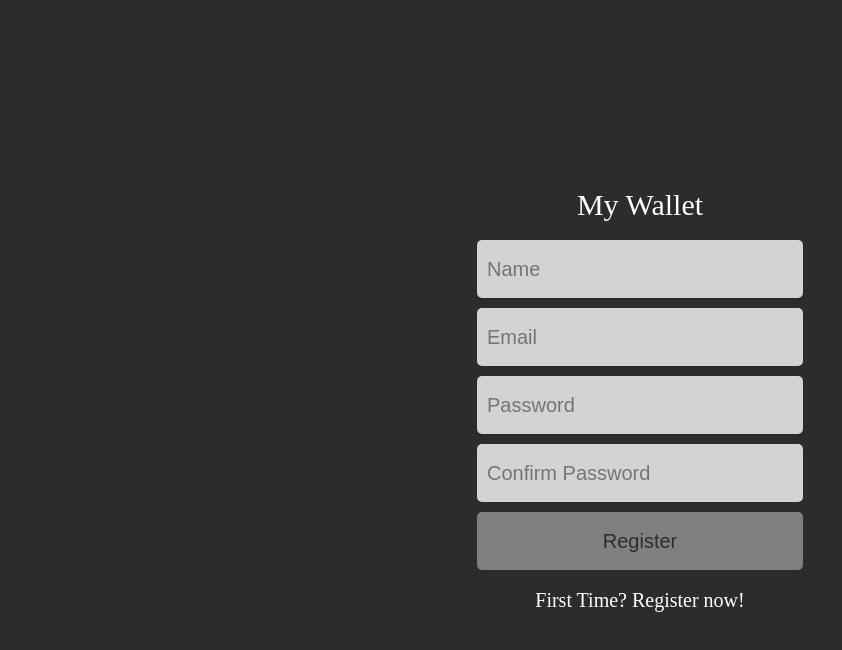
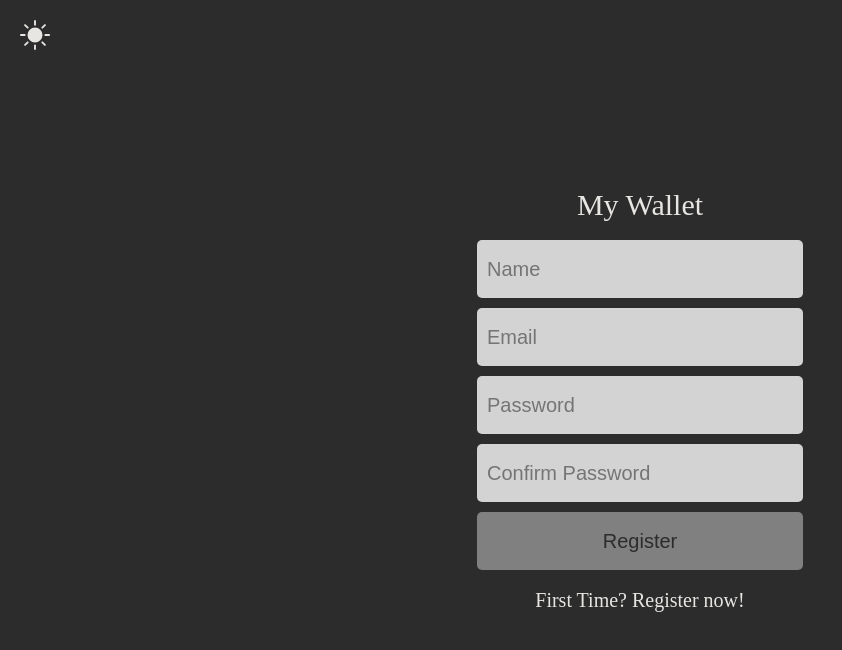
Before and after one commit to Victor-Mannelli/MyWalletApp, a React (Create React App) app: page /registration in a window 1280 px wide. Shown: the top 650 px of the page, without its empty margins (0-842 px from the left). Built offline with nearby package versions, Linux system fonts and the light colour scheme.

Commit message:
feat: selectable theme (dark/light)

```diff
--- a/src/App.js
+++ b/src/App.js
@@ -1,19 +1,23 @@
-import { BrowserRouter, Routes, Route } from "react-router-dom"
 import GlobalStyle from "./GlobalStyle"
 import Login from "./Routs/Login"
 import Receipt from "./Routs/Receipt"
 import Register from "./Routs/Register"
+import Transactions from "./Routs/Transactions"
+import PageTheme from "./PageTheme"
 import { ToastContainer } from "react-toastify"
-import Transactions from "./Routs/Transactions"
+import { BrowserRouter, Routes, Route } from "react-router-dom"
+import { useState } from "react"
 
 export default function App() {
+  const [pageTheme, setPageTheme] = useState(false)
 	return (
     <BrowserRouter>
+      <PageTheme pageTheme={pageTheme} setPageTheme={setPageTheme} />
       <Routes>
-        <Route path="/" element={<Login />} />
-        <Route path="/registration" element={<Register />} />
-        <Route path="/receipt" element={<Receipt />} />
-        <Route path="/transactions/:type" element={<Transactions />} />
+        <Route path="/" element={<Login pageTheme={pageTheme} />} />
+        <Route path="/registration" element={<Register pageTheme={pageTheme} />} />
+        <Route path="/receipt" element={<Receipt pageTheme={pageTheme} />} />
+        <Route path="/transactions/:type" element={<Transactions pageTheme={pageTheme} />} />
       </Routes>
       <GlobalStyle />
       <ToastContainer />
--- a/src/GlobalStyle.js
+++ b/src/GlobalStyle.js
@@ -61,7 +61,7 @@ const GlobalStyle = createGlobalStyle`
     }
     :root {
         --darkmode: #2c2c2c;
-        --lightmode: #fff
+        --lightmode: #e8e6e3;
     }
 `
 export default GlobalStyle
--- /dev/null
+++ b/src/PageTheme.js
@@ -0,0 +1,37 @@
+import styled from "styled-components";
+import { BsFillSunFill } from "react-icons/bs";
+import { MdDarkMode } from "react-icons/md";
+
+export default function PageTheme({ pageTheme, setPageTheme }) {
+	return pageTheme === false ? (
+		<LightMode onClick={() => setPageTheme(!pageTheme)} />
+	) : (
+		<DarkMode onClick={() => setPageTheme(!pageTheme)} />
+	);
+}
+
+const LightMode = styled(BsFillSunFill)`
+	position: fixed;
+	top: 20px;
+	left: 20px;
+	width: 30px;
+	height: 30px;
+	color: #e8e6e3;
+	cursor: pointer;
+	@media (max-width: 600px){
+		top: 31px;
+		left: 5px;
+	}
+`;
+const DarkMode = styled(MdDarkMode)`
+	position: fixed;
+	top: 20px;
+	left: 20px;
+	width: 30px;
+	height: 30px;
+	cursor: pointer;
+	@media (max-width: 600px){
+		top: 31px;
+		left: 5px;
+	}
+`;
--- a/src/Routs/Login.js
+++ b/src/Routs/Login.js
@@ -4,7 +4,7 @@ import { Slide, toast } from "react-toastify";
 import styled from "styled-components";
 import axios from "axios";
 
-export default function Login() {
+export default function Login({ pageTheme }) {
 	const [email, setEmail] = useState("");
 	const [password, setPassword] = useState("");
 	const navigate = useNavigate();
@@ -33,7 +33,7 @@ export default function Login() {
 			);
 	}
 	return (
-		<LoginPage>
+		<LoginPage pageTheme={pageTheme} >
 			<h1> My Wallet </h1>
 			<LoginForm onSubmit={HandleSubmit}>
 				<input
@@ -65,8 +65,8 @@ const LoginPage = styled.div`
 
 	width: 100%;
 	height: 100vh;
-	background-color: var(--darkmode);
-	color: white;
+	background-color: ${props => props.pageTheme ? "#e8e6e3" : "#2c2c2c"};
+	color: ${props => props.pageTheme ? "2c2c2c" : "#e8e6e3"};
 	font-size: 20px;
 	h1 {
 		font-size: 30px;
--- a/src/Routs/Receipt.js
+++ b/src/Routs/Receipt.js
@@ -9,7 +9,7 @@ import axios from "axios";
 import { useEffect, useState } from "react";
 import Transaction from "../transaction";
 
-export default function Receipt() {
+export default function Receipt({pageTheme}) {
 	const navigate = useNavigate();
 	const [transactions, setTransactions] = useState([]);
 	const username = localStorage.getItem("username");
@@ -49,7 +49,7 @@ export default function Receipt() {
 	},[]);
 
 	return (
-		<ReceiptPage>
+		<ReceiptPage pageTheme={pageTheme}>
 			<Header>
 				<h1>Welcome {username}</h1>
 				<BsDoorOpenFill
@@ -57,13 +57,14 @@ export default function Receipt() {
 					onClick={() => navigate("/")}
 				/>
 			</Header>
-			<Screen>
+			<Screen pageTheme={pageTheme}>
 				<ScreenReceipt>
 					{transactions.lenght === 0 ? (
 						<p> There are no records of any transactions</p>
 					) : (
 						transactions.map((e, i) => (
 							<Transaction
+								pageTheme={pageTheme}
 								key={i}
 								id={i}
 								price={e.price}
@@ -73,7 +74,7 @@ export default function Receipt() {
 						))
 					)}
 				</ScreenReceipt>
-				<ScreenFooter>
+				<ScreenFooter pageTheme={pageTheme}>
 					<h2> Balance </h2>
 					<h2
 						style={
@@ -87,7 +88,7 @@ export default function Receipt() {
 					</h2>
 				</ScreenFooter>
 			</Screen>
-			<Footer>
+			<Footer pageTheme={pageTheme}>
 				<div onClick={() => navigate("/transactions/entrance")}>
 					<BsPlusCircleDotted />
 					<p>New Entrance</p>
@@ -108,8 +109,8 @@ const ReceiptPage = styled.div`
 
 	width: 100%;
 	height: 100vh;
-	background-color: var(--darkmode);
-	color: white;
+	background-color: ${props => props.pageTheme ? "#e8e6e3" : "#2c2c2c"};
+	color: ${props => props.pageTheme ? "#2c2c2c" : "#e8e6e3"};
 	font-size: 20px;
 	h1 {
 		font-size: 30px;
@@ -122,14 +123,13 @@ const ReceiptPage = styled.div`
 const Header = styled.div`
 	display: flex;
 	width: 80%;
-	height: 50px;
+	height: 70px;
 	justify-content: space-between;
 	align-items: center;
 `;
 const Screen = styled.div`
 	position: relative;
-	background-color: lightgray;
-	background-color: #313537;
+	background-color: ${props => props.pageTheme ? "#d3d3d3" : "#313537"};
 	height: 70%;
 	width: 80%;
 	padding: 15px;
@@ -146,8 +146,7 @@ const ScreenFooter = styled.div`
 	width: 100%;
 	justify-content: space-between;
 	padding: 15px;
-	color: var(--darkmode);
-	color: lightgray;
+	color: ${props => props.pageTheme ? "#2c2c2c" : "#e8e6e3"};
 `;
 const Footer = styled.div`
 	display: flex;
@@ -162,11 +161,10 @@ const Footer = styled.div`
 
 		width: 100%;
 		height: 100px;
-		/* background-color: lightgray; */
-		background-color: #313537;
-		/* color: var(--darkmode); */
-		color: lightgray;
 		padding: 15px;
+
+		background-color: ${props => props.pageTheme ? "#d3d3d3" : "#313537"};
+		color: ${props => props.pageTheme ? "#2c2c2c" : "#e8e6e3"};
 		cursor: pointer;
 	}
 	div:nth-child(1) {
--- a/src/Routs/Register.js
+++ b/src/Routs/Register.js
@@ -4,7 +4,7 @@ import { useState } from "react";
 import { useNavigate } from "react-router-dom";
 import { toast } from "react-toastify";
 
-export default function Register() {
+export default function Register({pageTheme}) {
 	const [name, setName] = useState("");
 	const [email, setEmail] = useState("");
 	const [password, setPassword] = useState("");
@@ -40,7 +40,7 @@ export default function Register() {
 	}
 
 	return (
-		<LoginPage>
+		<LoginPage pageTheme={pageTheme}>
 			<h1> My Wallet </h1>
 			<LoginForm onSubmit={HandleSubmit}>
 				<input
@@ -86,8 +86,8 @@ const LoginPage = styled.div`
 
 	width: 100%;
 	height: 100vh;
-	background-color: var(--darkmode);
-	color: white;
+	background-color: ${props => props.pageTheme ? "#e8e6e3" : "#2c2c2c"};
+	color: ${props => props.pageTheme ? "2c2c2c" : "#e8e6e3"};
 	font-size: 20px;
 	h1 {
 		font-size: 30px;
--- a/src/Routs/Transactions.js
+++ b/src/Routs/Transactions.js
@@ -6,7 +6,7 @@ import { GiReturnArrow } from "react-icons/gi";
 import { Slide, toast } from "react-toastify";
 import CurrencyInput from "../CurrencyInput";
 
-export default function Entrance() {
+export default function Transactions({pageTheme}) {
 	const [price, setPrice] = useState("");
 	const [description, setDescription] = useState("");
 	const { type } = useParams()
@@ -41,7 +41,7 @@ export default function Entrance() {
 			);
 	}
 	return (
-		<TransactionPage>
+		<TransactionPage pageTheme={pageTheme}>
 			<header>
 				<h1>New {type}</h1>
 				<GiReturnArrow
@@ -75,14 +75,14 @@ const TransactionPage = styled.div`
 	align-items: center;
 	width: 100%;
 	height: 100vh;
-	background-color: var(--darkmode);
+	background-color: ${props => props.pageTheme ? "#e8e6e3" : "#2c2c2c"};
+	color: ${props => props.pageTheme ? "2c2c2c" : "#e8e6e3"};
 	header {
 		display: flex;
 		align-items: center;
 		justify-content: space-between;
-		height: 100px;
+		height: 90px;
 		width: 80%;
-		color: white;
 		font-size: 30px;
 	}
 `;
--- a/src/transaction.js
+++ b/src/transaction.js
@@ -1,9 +1,9 @@
 import styled from "styled-components";
 import dayjs from "dayjs"
 
-export default function Transaction({ price, description, type, id }) {
+export default function Transaction({ price, description, type, id, pageTheme}) {
     return (
-        <ReceiptLine id={id}>
+        <ReceiptLine id={id} pageTheme={pageTheme}>
             <div>
                 <Date> {dayjs().format("MM/DD")} </Date>
                 <Description> {description} </Description>
@@ -21,9 +21,7 @@ const ReceiptLine = styled.div`
 	display: flex;
 	justify-content: space-between;
 	padding-bottom: 15px;
-	/* color: var(--darkmode); */
-    color: lightgray;
-
+    color: ${props=> props.pageTheme ? "#2c2c2c" : "#e8e6e3"};
 	div {
 		display: flex;
 	}
```
